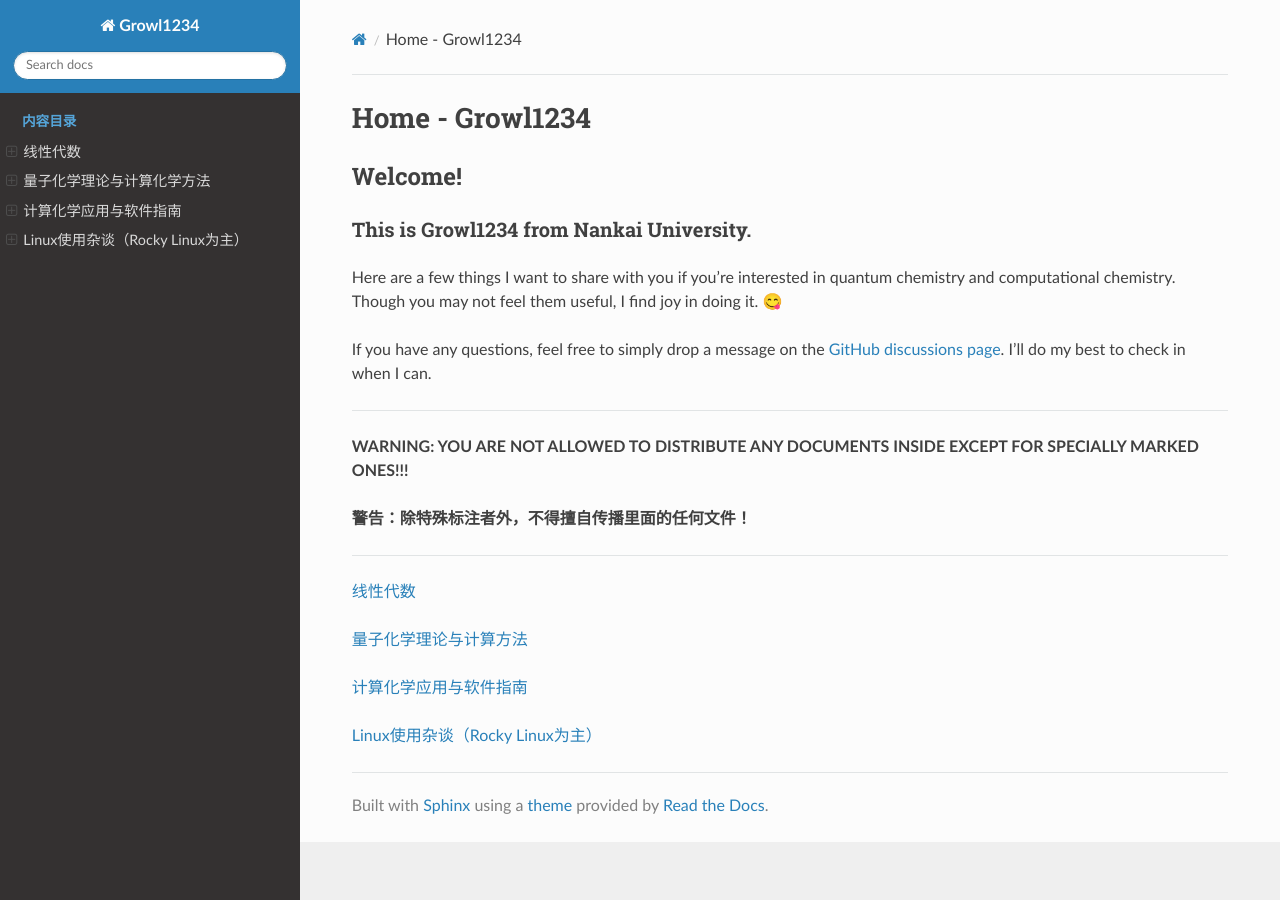
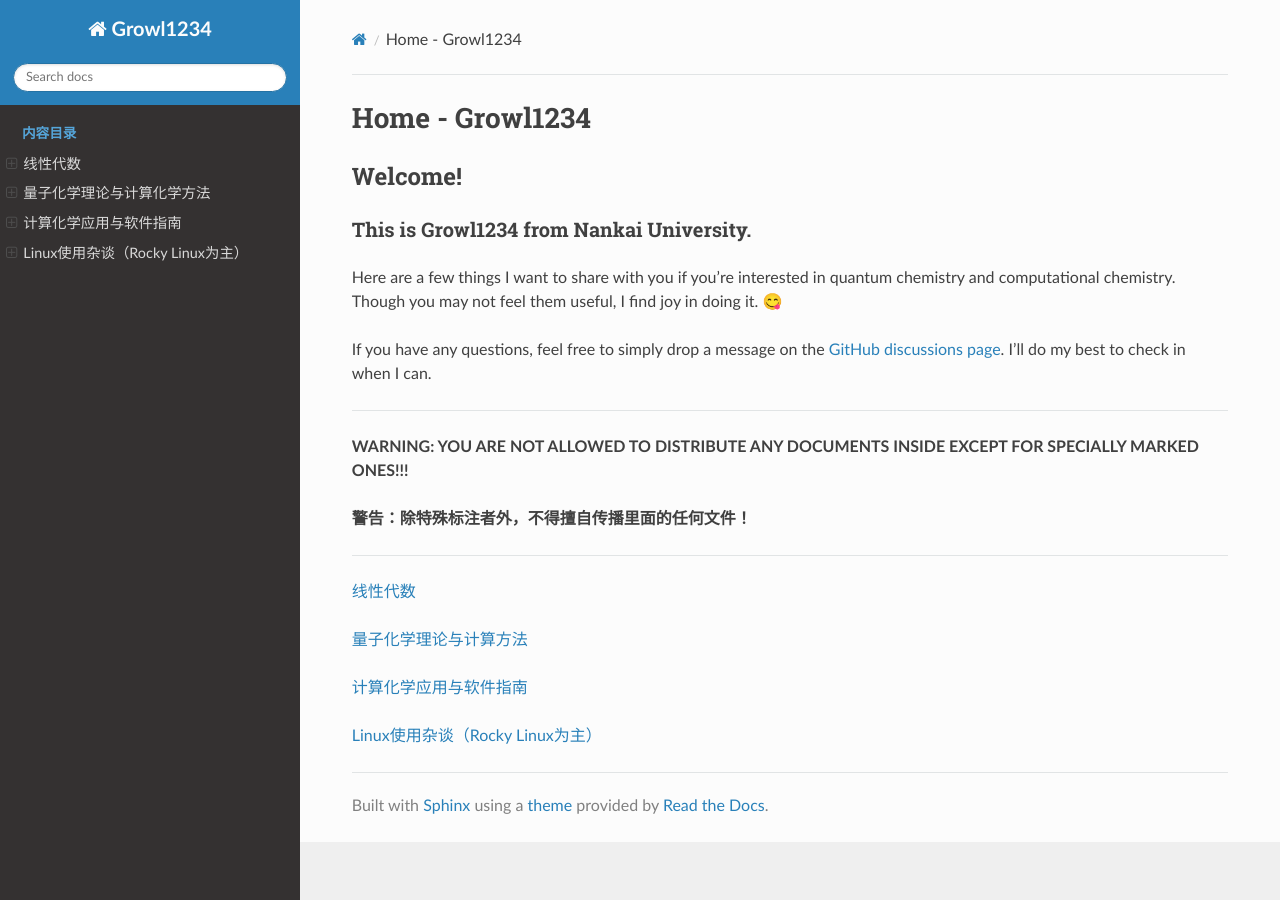
Before and after one commit to Growl1234/RTDProject, a Sphinx documentation site: the page built from source/index.rst, in a window 1280 px wide. Built offline with Sphinx 7.4.7 and the Read the Docs theme 3.1.0, drawn with Linux system fonts in a browser that asks for light colours.

Commit message:
Update custom.css

```diff
--- a/source/_static/custom.css
+++ b/source/_static/custom.css
@@ -2,3 +2,10 @@
   max-width: none !important;
   width: 100% !important;
 }
+
+.wy-side-nav-search > a,
+.wy-side-nav-search .wy-dropdown > a {
+    font-size: 20px !important;
+    font-weight: bold !important;
+    line-height: 1.3 !important;
+}
```
